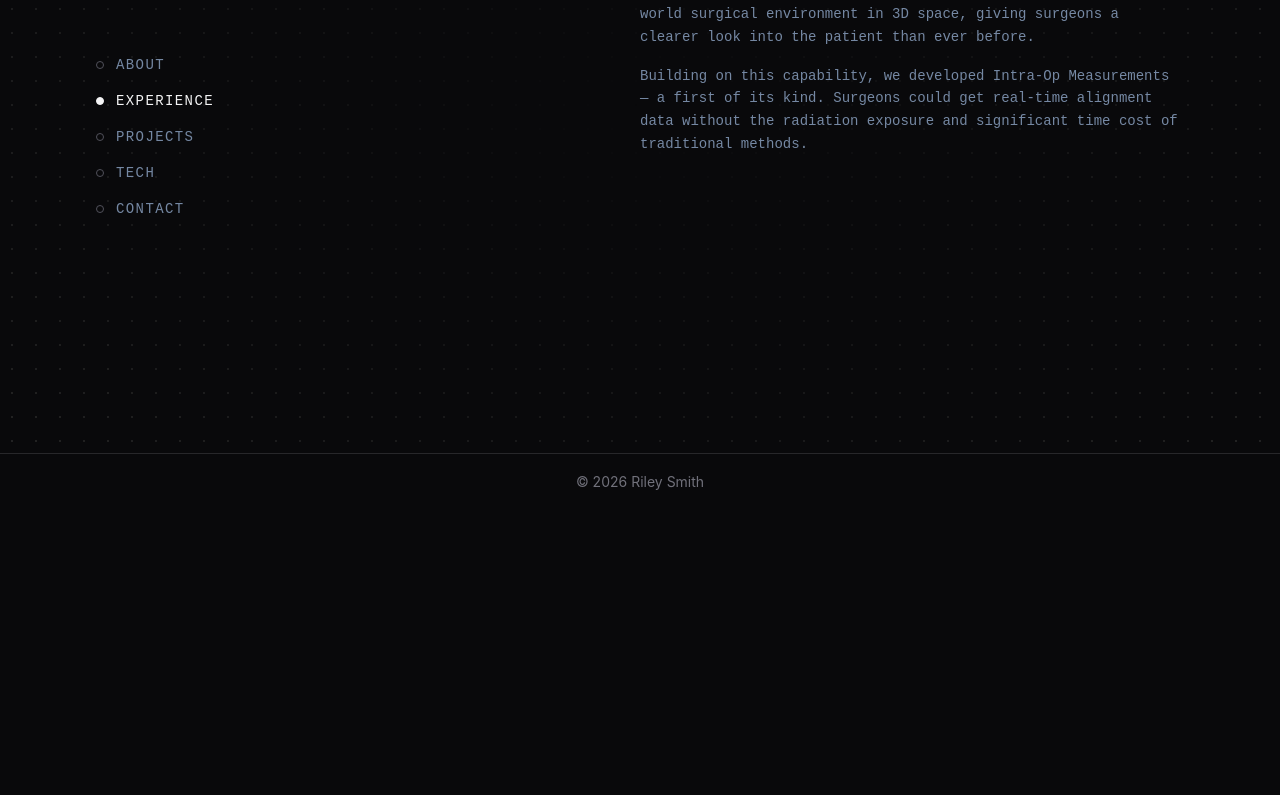
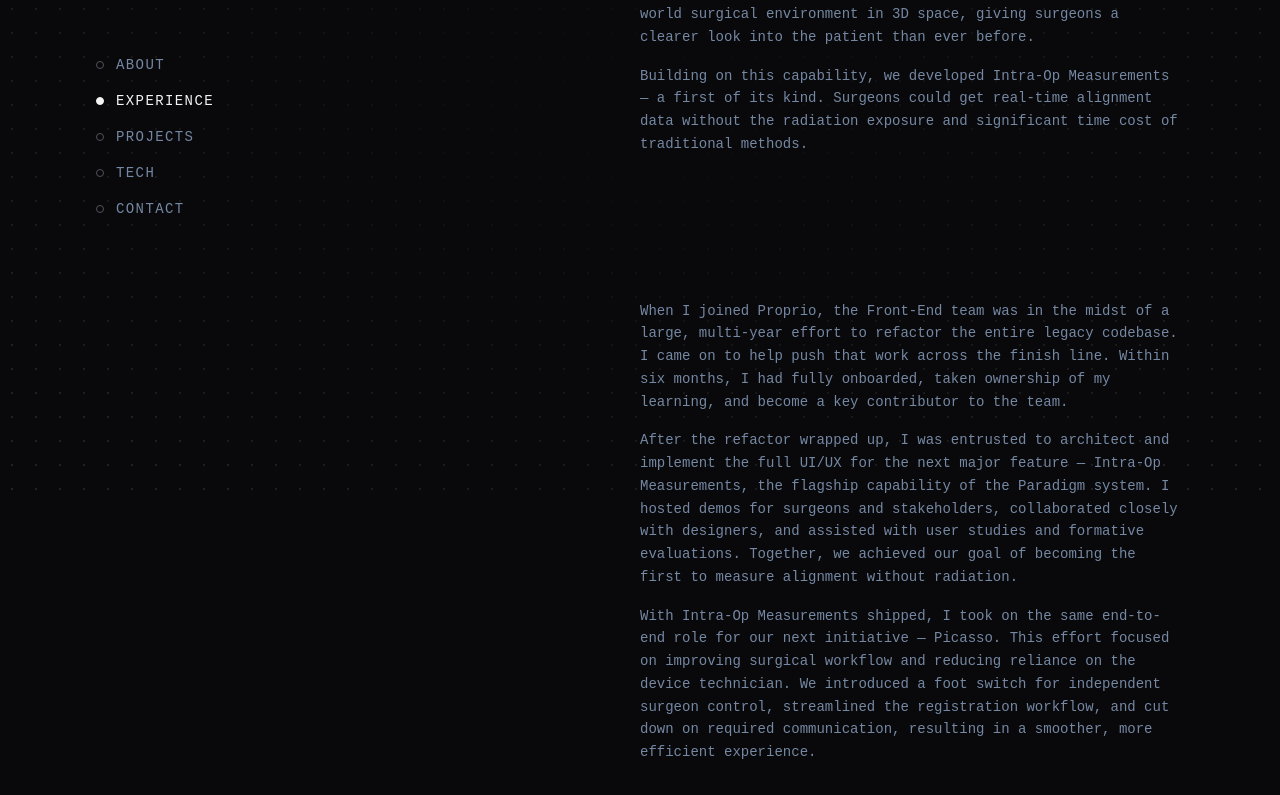
Before and after one commit to SimpleManGames/portfolio, a Next.js app: page /experience/proprio in a window 1280 px wide. Shown: the part 291-1086 px from the top of the page. Before the commit the page ends 800 px from the top, so only its background shows below. Built offline with nearby package versions, Linux system fonts and the light colour scheme.

Commit message:
feat: add contributions initial text

```diff
--- a/src/app/experience/proprio/page.tsx
+++ b/src/app/experience/proprio/page.tsx
@@ -46,7 +46,33 @@
       </Section>
 
       <Section id="contributions">
-        <div></div>
+        <div className="text-muted-foreground font-mono leading-relaxed space-y-4 flex-1">
+          <p>
+            When I joined Proprio, the Front-End team was in the midst of a
+            large, multi-year effort to refactor the entire legacy codebase. I
+            came on to help push that work across the finish line. Within six
+            months, I had fully onboarded, taken ownership of my learning, and
+            become a key contributor to the team.
+          </p>
+          <p>
+            After the refactor wrapped up, I was entrusted to architect and
+            implement the full UI/UX for the next major feature — Intra-Op
+            Measurements, the flagship capability of the Paradigm system. I
+            hosted demos for surgeons and stakeholders, collaborated closely
+            with designers, and assisted with user studies and formative
+            evaluations. Together, we achieved our goal of becoming the first to
+            measure alignment without radiation.
+          </p>
+          <p>
+            With Intra-Op Measurements shipped, I took on the same end-to-end
+            role for our next initiative — Picasso. This effort focused on
+            improving surgical workflow and reducing reliance on the device
+            technician. We introduced a foot switch for independent surgeon
+            control, streamlined the registration workflow, and cut down on
+            required communication, resulting in a smoother, more efficient
+            experience.
+          </p>
+        </div>
       </Section>
 
       <Section id="tech-stack">
```
